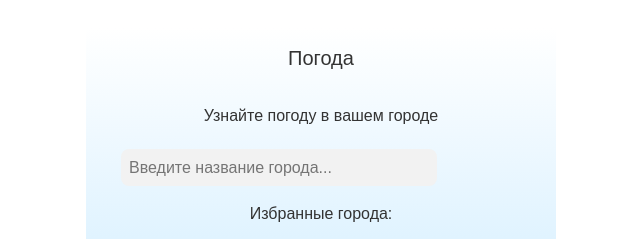
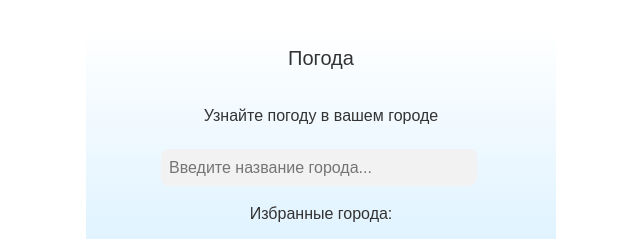
Before and after one commit to AndreenkovAndrey/Weather-App-ReactJs, a React (Create React App) app: page / in a window 1280 px wide. Shown: the top 239 px of the page, without its empty margins (319-959 px from the left). Built offline with nearby package versions, Linux system fonts and the light colour scheme.

Commit message:
changing style of searchcityinput

```diff
--- a/src/Style1.css
+++ b/src/Style1.css
@@ -170,7 +170,7 @@ h1 {
     background-color:  #f2f2f2;
     border-radius: 8px;
     padding: 8px;
-    left: 40;
+    left: 40px;
 }
 
 .inputResetButton {
```
